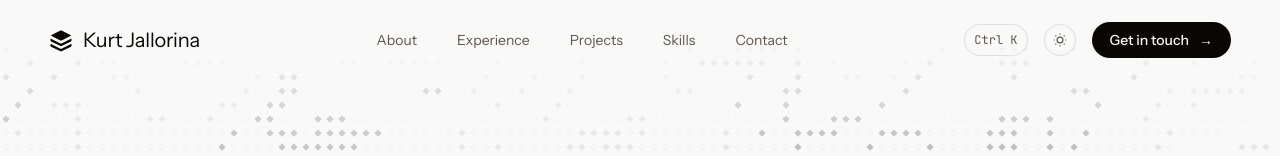
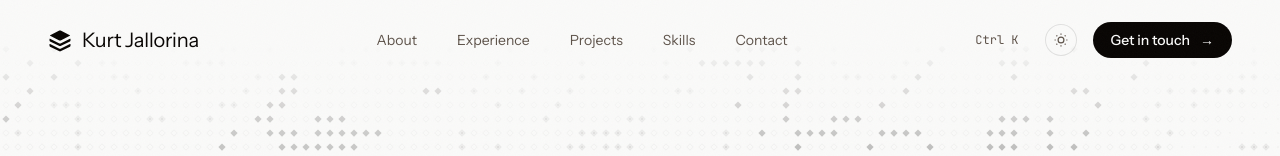
Before and after one commit to kurtjallo/myPortfolioWebsite, a React (Vite) app: page / in a window 1280 px wide. Shown: the top 156 px of the page. Built offline with nearby package versions, Linux system fonts and the light colour scheme; a web font is replaced by a local one.

Commit message:
fix(nav): blend the scrolled nav into the page instead of floating a card (#37)
* fix(nav): blend the scrolled nav into the page instead of floating a card

* fix(nav): match the section under the nav and drop its divider and ⌘K ring

```diff
--- a/src/components/Experience.css
+++ b/src/components/Experience.css
@@ -1,15 +1,9 @@
 .exp {
-  --p-bg: #080503;
-  --p-fg: #fafaf9;
-  --p-muted: rgba(250, 250, 249, 0.58);
-  --p-line: rgba(250, 250, 249, 0.12);
-  --p-tint: rgba(250, 250, 249, 0.03);
   background: var(--p-bg);
   color: var(--p-fg);
   isolation: isolate;
 }
 [data-theme="dark"] .exp {
-  --p-bg: #17120e;
   border-top: 1px solid var(--line);
   border-bottom: 1px solid var(--line);
 }
--- a/src/components/Experience.tsx
+++ b/src/components/Experience.tsx
@@ -79,7 +79,7 @@ export function Experience() {
   const ongoing = role.end === null;
 
   return (
-    <section id="experience" className="section exp">
+    <section id="experience" className="section exp" data-nav="panel">
       <div className="container">
         <div className="exp-head">
           <span className="eyebrow" data-reveal>
--- a/src/components/Nav.css
+++ b/src/components/Nav.css
@@ -1,19 +1,19 @@
+/* Full-bleed bar whose content lines up with .container's edges */
 .nav {
-  position: fixed; z-index: 40; left: 0; right: 0; top: 0;
-  margin: 0 auto; max-width: 1400px; height: 80px;
+  position: fixed; z-index: 40; left: 0; right: 0; top: 0; height: 80px;
   display: flex; align-items: center; justify-content: space-between;
-  padding: 0 var(--pad-x);
-  border: 1px solid transparent; border-radius: 0;
-  transition: all 0.5s var(--ease);
+  padding: 0 max(var(--pad-x), calc((100% - 1400px) / 2 + var(--pad-x)));
+  color: var(--fg);
+  transition: height 0.5s var(--ease), background-color 0.3s var(--ease), color 0.3s var(--ease);
 }
 .nav.nav-scrolled {
-  top: 16px; left: 16px; right: 16px; max-width: 1200px; height: 56px;
-  background: var(--nav-glass);
+  height: 64px;
+  background: color-mix(in srgb, var(--bg) 88%, transparent);
   backdrop-filter: blur(24px); -webkit-backdrop-filter: blur(24px);
-  border-color: var(--line); border-radius: 16px;
-  box-shadow: 0 10px 15px -3px rgba(0, 0, 0, 0.1), 0 4px 6px -4px rgba(0, 0, 0, 0.1);
 }
-@media (min-width: 1232px) { .nav.nav-scrolled { left: 0; right: 0; } }
+.nav[data-tone="panel"], .nav[data-tone="panel"] + .nav-sheet {
+  --bg: var(--p-bg); --fg: var(--p-fg); --muted: var(--p-muted); --line: var(--p-line); --on-fg: var(--p-bg);
+}
 
 .nav-brand { display: inline-flex; align-items: center; gap: 10px; font-size: 20px; letter-spacing: -0.01em; white-space: nowrap; transition: font-size 0.5s var(--ease); }
 .nav-brand svg { flex: none; width: 1.2em; height: 1.2em; }
@@ -37,7 +37,7 @@
 .nav-icon:hover { color: var(--fg); }
 .nav-menu { display: none; }
 @media (max-width: 899px) { .nav-menu { display: grid; } }
-.nav-cmdk { width: auto; padding: 0 10px; font-family: var(--mono); font-size: 12px; white-space: nowrap; }
+.nav-cmdk { width: auto; padding: 0 10px; font-family: var(--mono); font-size: 12px; white-space: nowrap; box-shadow: none; }
 @media (max-width: 899px) { .nav-cmdk { display: none; } }
 
 .nav-cta { height: 36px; padding: 0 18px; font-size: 14px; white-space: nowrap; }
@@ -48,7 +48,6 @@
   .nav-right { gap: 8px; }
   .nav-cta { padding: 0 14px; }
   .nav-cta .arrow { display: none; }
-  .nav.nav-scrolled { left: 8px; right: 8px; padding: 0 12px; }
   .nav.nav-scrolled .nav-brand { font-size: 16px; }
 }
 
@@ -57,12 +56,13 @@
 }
 
 .nav-sheet {
-  position: fixed; z-index: 39; left: 8px; right: 8px; top: 80px;
-  display: grid; padding: 8px; border-radius: 16px;
-  background: var(--nav-glass); backdrop-filter: blur(24px); -webkit-backdrop-filter: blur(24px);
-  border: 1px solid var(--line); box-shadow: 0 10px 15px -3px rgba(0, 0, 0, 0.1);
+  position: fixed; z-index: 39; left: 0; right: 0; top: 80px;
+  display: grid; padding: 0 var(--pad-x) 8px; color: var(--fg);
+  background: color-mix(in srgb, var(--bg) 88%, transparent); backdrop-filter: blur(24px); -webkit-backdrop-filter: blur(24px);
+  border-bottom: 1px solid var(--line);
 }
+.nav-scrolled + .nav-sheet { top: 64px; }
 .nav-sheet[hidden] { display: none; }
-.nav-sheet a { padding: 14px 12px; font-size: 18px; border-bottom: 1px solid var(--line); }
+.nav-sheet a { padding: 14px 0; font-size: 18px; border-bottom: 1px solid var(--line); }
 .nav-sheet a:last-child { border-bottom: 0; }
 @media (min-width: 900px) { .nav-sheet { display: none; } }
--- a/src/components/Nav.tsx
+++ b/src/components/Nav.tsx
@@ -5,15 +5,30 @@ import { switchTheme, useTheme } from '@/lib/theme';
 import { Logo } from '@/components/Logo';
 import './Nav.css';
 
+/** `top`: transparent over the hero. Once scrolled, it takes the colors of what's under it. */
+type Tone = 'top' | 'page' | 'panel';
+
+/** The scrolled nav's vertical middle; the section at this line is the one it sits over. */
+const NAV_MID = 32;
+
+const toneAt = (scrollY: number): Tone => {
+  if (scrollY <= 20) return 'top';
+  for (const s of document.querySelectorAll('[data-nav="panel"]')) {
+    const r = s.getBoundingClientRect();
+    if (r.top <= NAV_MID && r.bottom > NAV_MID) return 'panel';
+  }
+  return 'page';
+};
+
 export function Nav() {
-  const [scrolled, setScrolled] = useState(false);
+  const [tone, setTone] = useState<Tone>('top');
   const [menuOpen, setMenuOpen] = useState(false);
   const toggle = useRef<HTMLButtonElement>(null);
   const sheet = useRef<HTMLElement>(null);
   const next = useTheme() === 'dark' ? 'light' : 'dark';
 
   useEffect(() => {
-    const update = () => setScrolled(window.scrollY > 20);
+    const update = () => setTone(toneAt(window.scrollY));
     update();
     window.addEventListener('scroll', update, { passive: true });
     return () => window.removeEventListener('scroll', update);
@@ -42,7 +57,7 @@ export function Nav() {
 
   return (
     <>
-      <header className={scrolled ? 'nav nav-scrolled' : 'nav'}>
+      <header className={tone === 'top' ? 'nav' : 'nav nav-scrolled'} data-tone={tone}>
         <a className="nav-brand" href="#home">
           <Logo />
           <span className="nav-name">{SITE.name}</span>
--- a/src/styles/tokens.css
+++ b/src/styles/tokens.css
@@ -8,8 +8,13 @@
   --line-strong: rgba(8, 5, 3, 0.20);
   --line-rule: rgba(8, 5, 3, 0.30);
   --tint-strong: rgba(8, 5, 3, 0.05);
-  --nav-glass: rgba(250, 250, 249, 0.80);
   --on-fg: #fafaf9;
+  /* Inverted panel: the Experience section, and the nav while it sits over it */
+  --p-bg: #080503;
+  --p-fg: #fafaf9;
+  --p-muted: rgba(250, 250, 249, 0.58);
+  --p-line: rgba(250, 250, 249, 0.12);
+  --p-tint: rgba(250, 250, 249, 0.03);
   --green: #00c950;
   --focus: #0b62d6;
   --ease: cubic-bezier(0.4, 0, 0.2, 1);
@@ -30,8 +35,8 @@
   --line-strong: rgba(250, 250, 249, 0.20);
   --line-rule: rgba(250, 250, 249, 0.30);
   --tint-strong: rgba(250, 250, 249, 0.06);
-  --nav-glass: rgba(8, 5, 3, 0.72);
   --on-fg: #080503;
+  --p-bg: #17120e;
   --green: #05df72;
   --focus: #52a8ff;
   color-scheme: dark;
```
